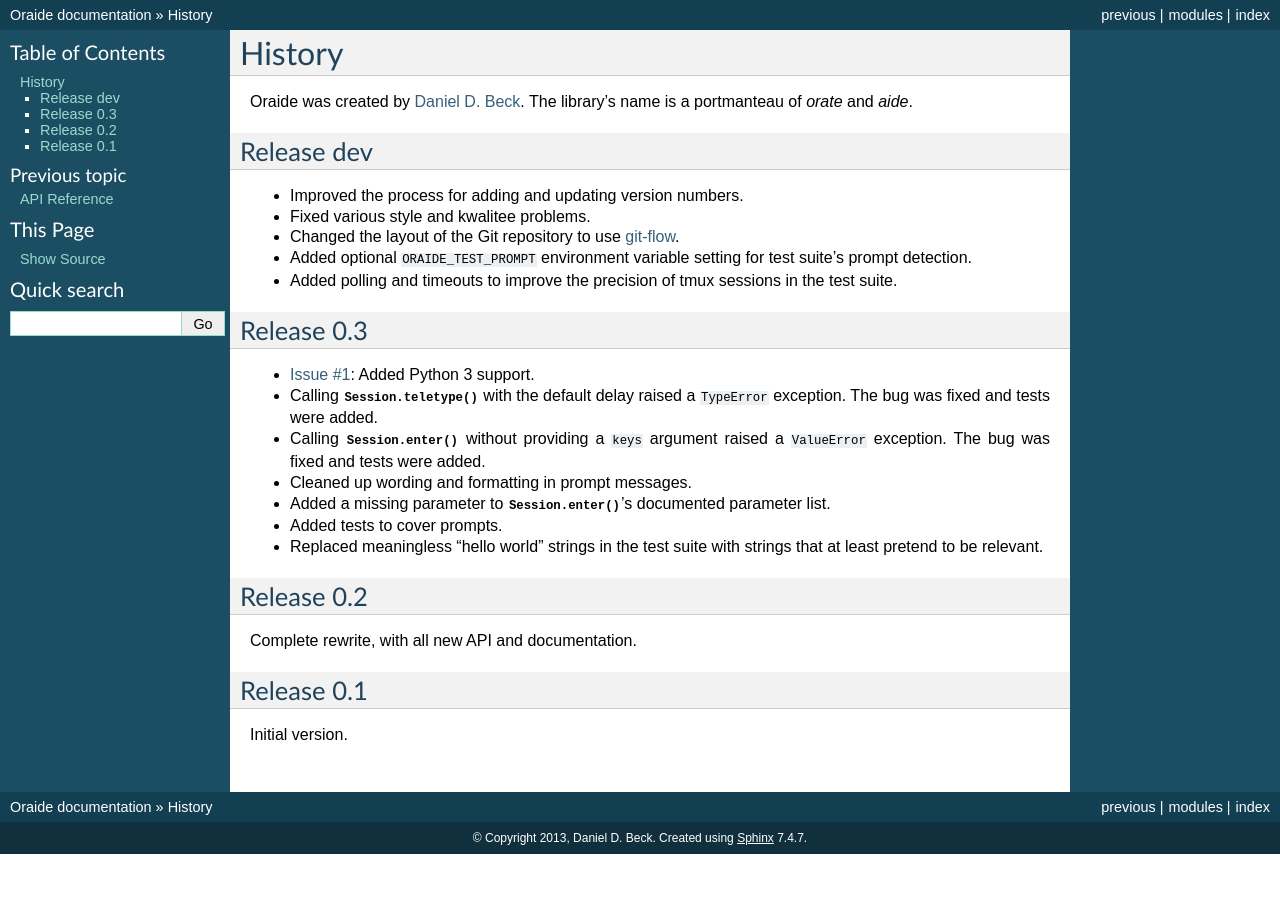
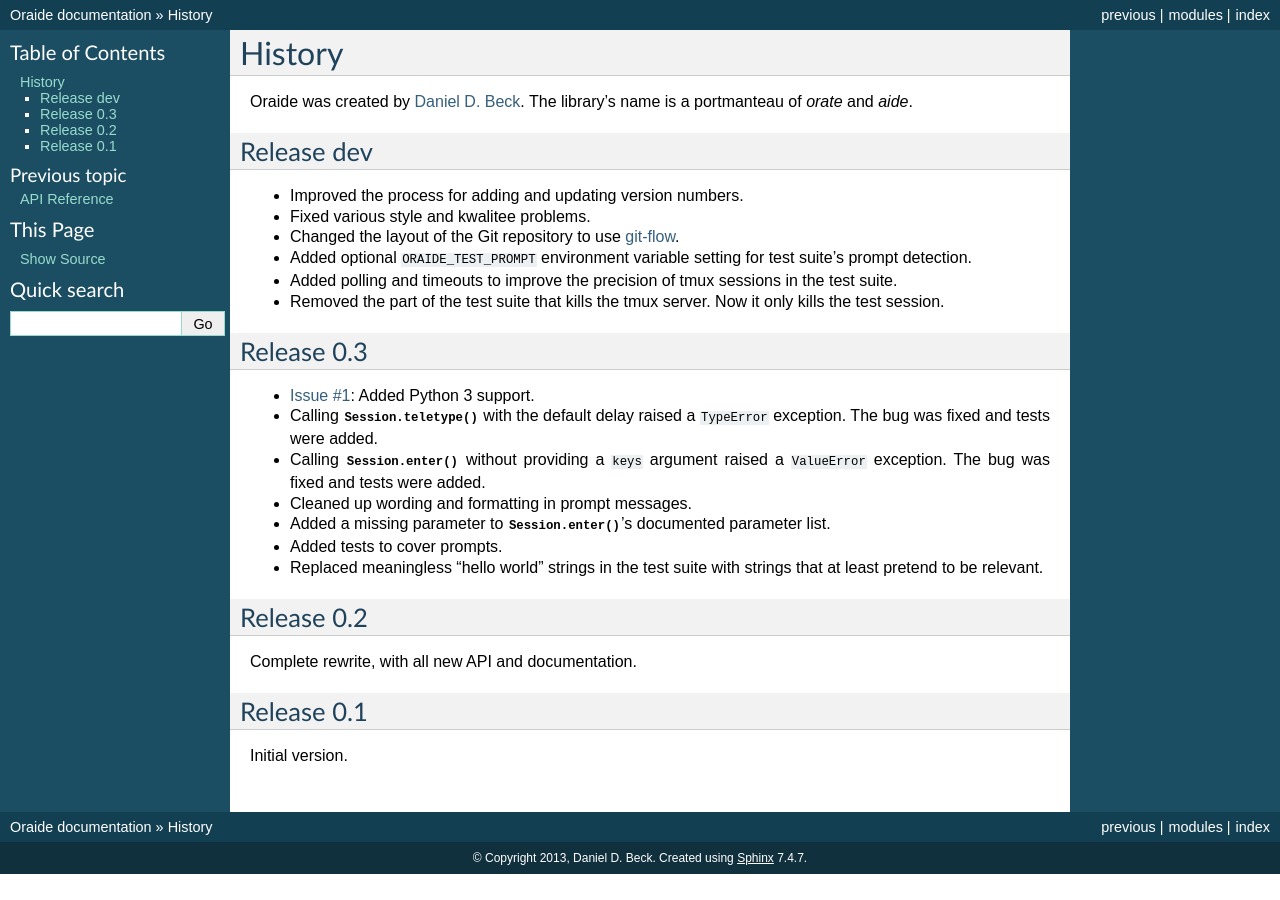
Before and after one commit to ddbeck/oraide, a Sphinx documentation site: the page built from docs/history.rst, in a window 1280 px wide. Built offline with Sphinx 7.4.7, drawn with Linux system fonts in a browser that asks for light colours; the version number could not be read and is left out.

Commit message:
add removal of tmux kill-server to version history

```diff
--- a/docs/history.rst
+++ b/docs/history.rst
@@ -16,6 +16,7 @@
 - Changed the layout of the Git repository to use `git-flow`_.
 - Added optional ``ORAIDE_TEST_PROMPT`` environment variable setting for test suite's prompt detection.
 - Added polling and timeouts to improve the precision of tmux sessions in the test suite.
+- Removed the part of the test suite that kills the tmux server. Now it only kills the test session.
 
 .. _git-flow: https://github.com/nvie/gitflow
 
```
